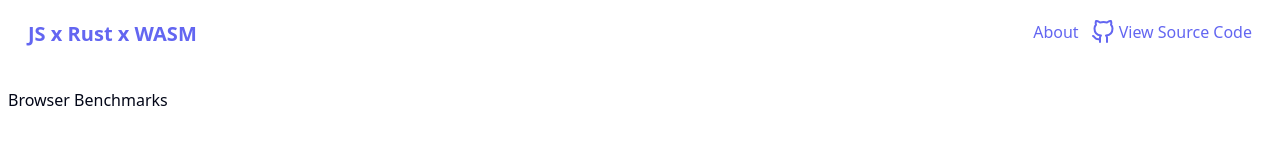
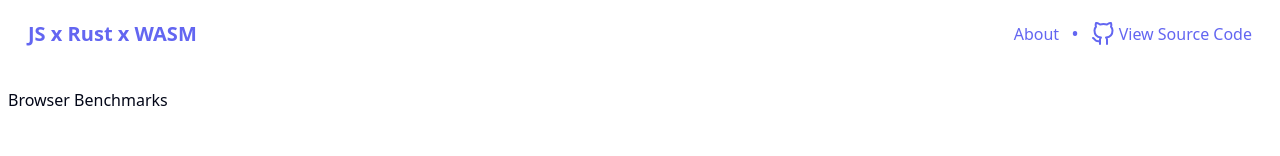
Before and after one commit to vplasencia/leanimt-rs, a React (Vite) app in the folder leanimt-browser-benchmarks/: page / in a window 1280 px wide. Shown: the top 156 px of the page. Built offline with nearby package versions, Linux system fonts and the light colour scheme.

Commit message:
refactor: improve header

```diff
--- a/leanimt-browser-benchmarks/src/components/Header.tsx
+++ b/leanimt-browser-benchmarks/src/components/Header.tsx
@@ -10,10 +10,12 @@ export default function Header() {
       >
         JS x Rust x WASM
       </Link>
-      <div className="flex space-x-3">
+      <div className="flex justify-center items-center space-x-3">
         <Link to="/about" className="text-indigo-500 hover:underline">
           About
         </Link>
+        <div className="text-indigo-500 text-xl"><div>
+        &bull;</div></div>
         <ViewSourceCode />
       </div>
     </header>
```
